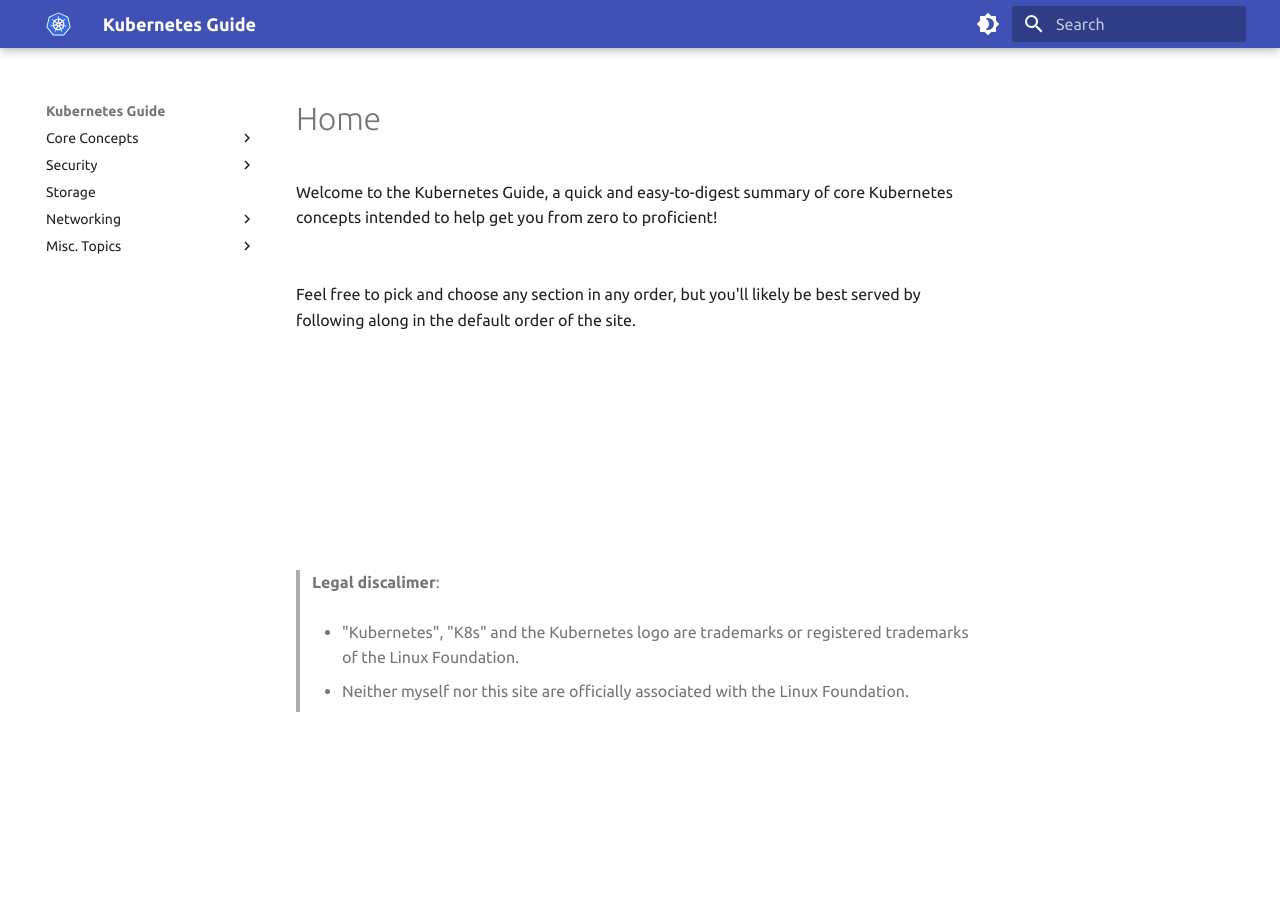
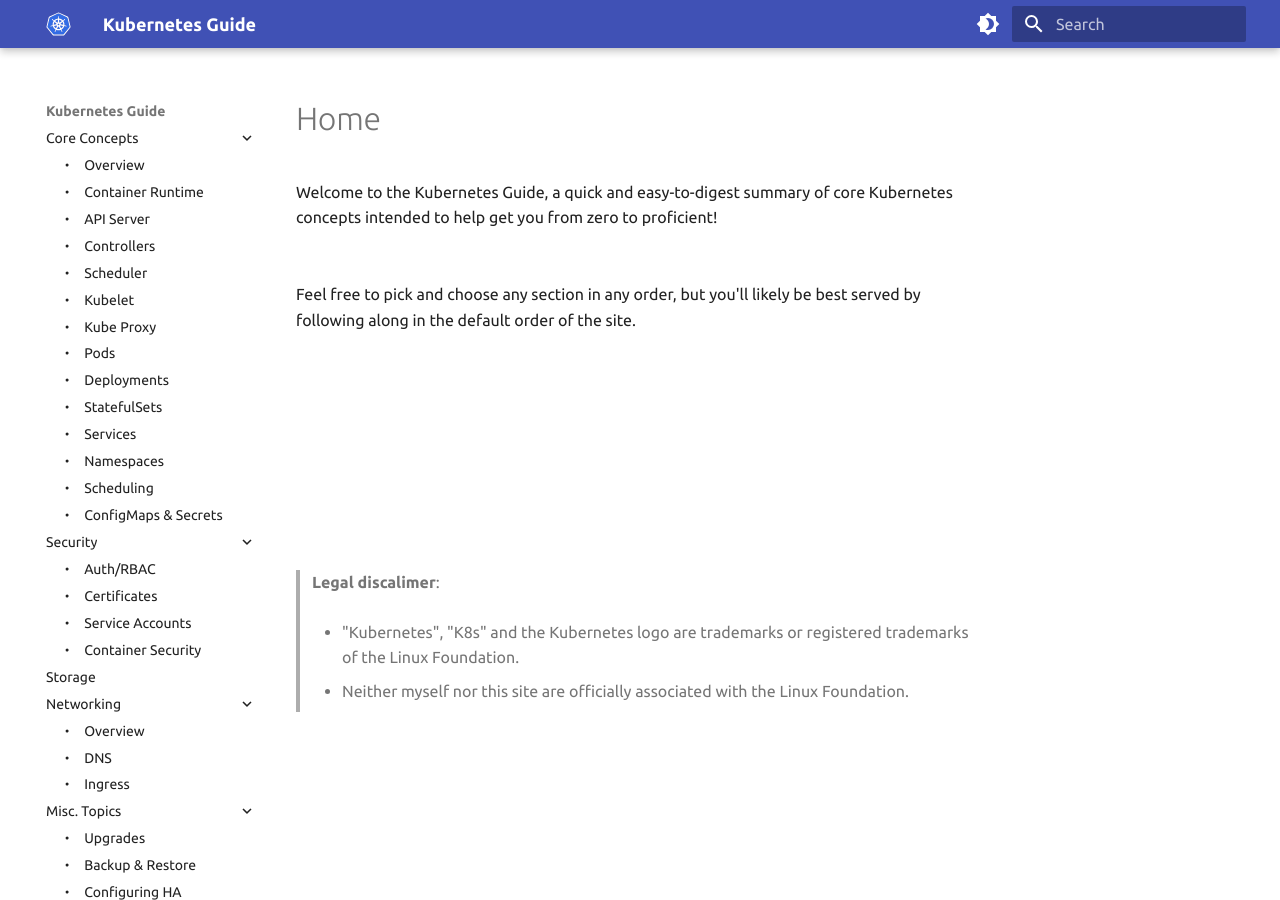
Before and after one commit to Braundo/kubernetes-guide, an MkDocs documentation site: the page built from docs/index.md, in a window 1280 px wide. Built offline with MkDocs 1.6.1 and Material for MkDocs 9.7.7, drawn with Linux system fonts in a browser that asks for light colours.

Commit message:
updated plugin details

```diff
--- a/mkdocs.yml
+++ b/mkdocs.yml
@@ -47,18 +47,10 @@
         name: Switch to light mode
   features:
     - navigation.top
-    - navigation.indexes
     - navigation.expand
-    - navigation.prune
-    - navigation.icons
     - navigation.footer
     - navigation.tracking
-    - navigation.instant
-    - navigation.instant.prefetch
-    - navigation.instant.progress
-    - navigation.path
     - palette.toggle
-    - toc.follow
     - content.tooltips
 extra_css:
   - stylesheets/extra.css
```
